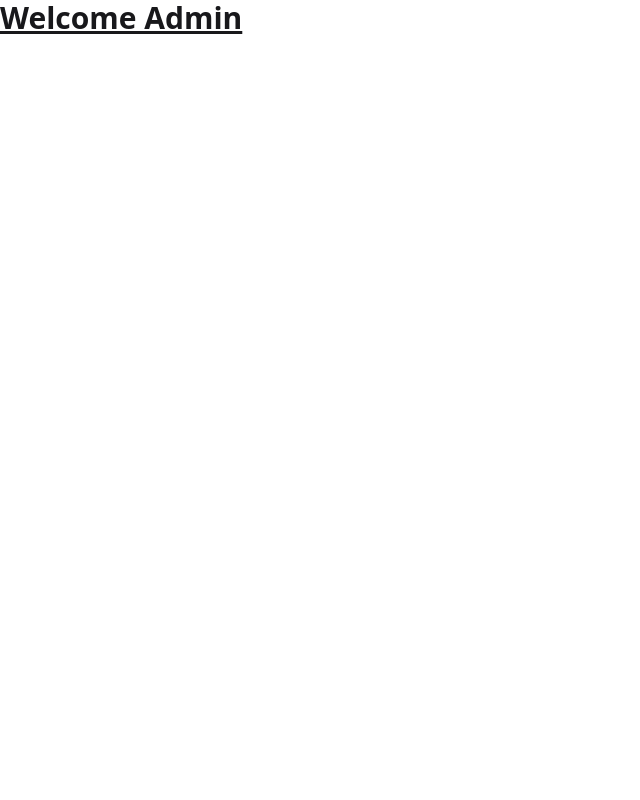
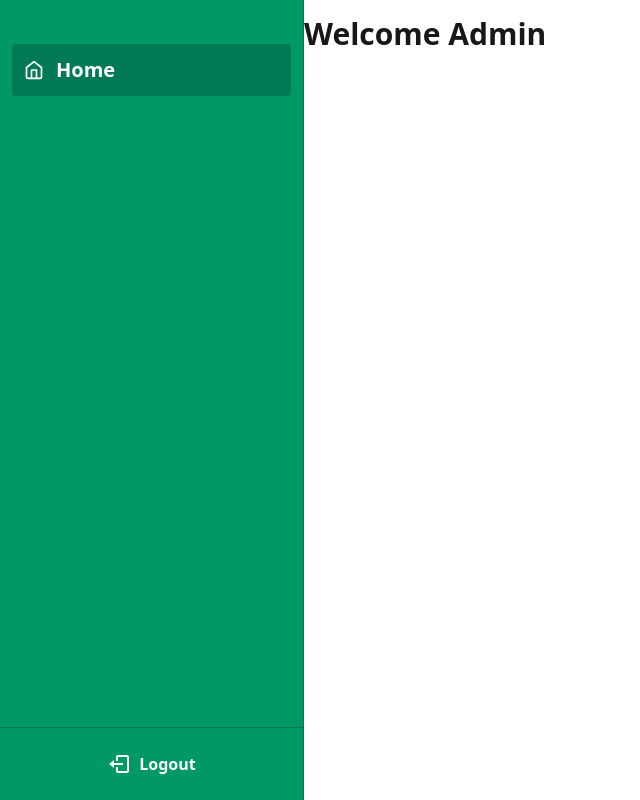
Before and after one commit to islamemon59/poki-admin-dashboard, a React (Vite) app: page / in a window 1280 px wide. Shown: the whole page, without its empty margins (0-640 px from the left). Built offline with nearby package versions, Linux system fonts and the light colour scheme.

Commit message:
dashboard sidebar added

```diff
--- /dev/null
+++ b/src/Components/DashboardNavLinks/DashboardNavLinks.jsx
@@ -0,0 +1,28 @@
+
+import { NavLink } from "react-router";
+import { FiHome } from "react-icons/fi";
+
+const DashboardNavLinks = () => {
+
+  const linkClasses = ({ isActive }) =>
+    `${
+      isActive ? "bg-emerald-700 dark:bg-emerald-800" : ""
+    } flex items-center gap-3 rounded p-3 text-white transition-colors
+    hover:bg-emerald-600 hover:text-black
+    dark:hover:bg-emerald-500 dark:hover:text-white`;
+
+  return (
+    <ul className="flex flex-1 flex-col gap-1 py-3">
+      <li className="px-3">
+        <NavLink to="/" className={linkClasses}>
+          <FiHome className="text-xl" />
+          <div className="flex w-full flex-1 flex-col items-start justify-center text-xl font-semibold gap-0 overflow-hidden truncate">
+            Home
+          </div>
+        </NavLink>
+      </li>
+    </ul>
+  );
+};
+
+export default DashboardNavLinks;
--- a/src/Dashboard/DashboardHome.jsx
+++ b/src/Dashboard/DashboardHome.jsx
@@ -1,11 +1,11 @@
-import React from "react";
+import React from 'react';
 
 const DashboardHome = () => {
   return (
     <div>
-      <h1 class="text-3xl font-bold underline">Welcome Admin</h1>
+      <h1 className='text-3xl font-extrabold'>Welcome Admin</h1>
     </div>
   );
 };
 
-export default DashboardHome;
+export default DashboardHome
--- a/src/Layout/DashboardLayout.jsx
+++ b/src/Layout/DashboardLayout.jsx
@@ -1,13 +1,121 @@
-import React from "react";
+import React, { useState } from "react";
 import { Outlet } from "react-router";
+import { BiLogOut } from "react-icons/bi";
+import { MdClose } from "react-icons/md";
+import DashboardNavLinks from "../Components/DashboardNavLinks/DashboardNavLinks";
 
 const DashboardLayout = () => {
+  const [isSideNavOpen, setIsSideNavOpen] = useState(false);
+
+  const handleLogOut = () => {};
+
   return (
-    <div>
-      <div>
+    <>
+      {/* Mobile trigger */}
+      <button
+        title="Side navigation"
+        type="button"
+        className={`fixed left-2 top-1 z-40 block h-10 w-10 rounded bg-white dark:bg-gray-800 opacity-100 lg:hidden ${
+          isSideNavOpen
+            ? "visible opacity-100 [&_span:nth-child(1)]:w-6 [&_span:nth-child(1)]:translate-y-0 [&_span:nth-child(1)]:rotate-45 [&_span:nth-child(3)]:w-0 [&_span:nth-child(2)]:-rotate-45 "
+            : ""
+        }`}
+        aria-haspopup="menu"
+        aria-label="Side navigation"
+        aria-expanded={isSideNavOpen ? "true" : "false"}
+        aria-controls="nav-menu-5"
+        onClick={() => setIsSideNavOpen(!isSideNavOpen)}
+      >
+        <div className="absolute top-1/2 left-1/2 w-6 -translate-x-1/2 -translate-y-1/2 transform">
+          <span
+            aria-hidden="true"
+            className="absolute block h-0.5 w-9/12 -translate-y-2 transform rounded-full bg-slate-700 dark:bg-slate-300 transition-all duration-300"
+          ></span>
+          <span
+            aria-hidden="true"
+            className="absolute block h-0.5 w-6 transform rounded-full bg-slate-900 dark:bg-slate-100 transition duration-300"
+          ></span>
+          <span
+            aria-hidden="true"
+            className="absolute block h-0.5 w-1/2 origin-top-left translate-y-2 transform rounded-full bg-slate-900 dark:bg-slate-100 transition-all duration-300"
+          ></span>
+        </div>
+      </button>
+
+      {/* Side Navigation */}
+      <aside
+        id="nav-menu-5"
+        aria-label="Side navigation"
+        className={`fixed top-0 bottom-0 left-0 z-40 flex w-76 pt-8 flex-col border-r border-emerald-700 dark:border-emerald-800 bg-emerald-600 dark:bg-emerald-900 transition-transform duration-300 ${
+          isSideNavOpen ? "translate-x-0" : "-translate-x-full lg:translate-x-0"
+        }`}
+      >
+        <button
+          onClick={() => setIsSideNavOpen(false)}
+          className="absolute top-3 right-3 text-white hover:text-black lg:hidden sm:block dark:hover:text-white cursor-pointer"
+          aria-label="Close side navigation"
+        >
+          <MdClose size={24} />
+        </button>
+        {/* <div className="flex flex-col items-center gap-4 border-b border-emerald-700 dark:border-emerald-800 p-6">
+          <div className="shrink-0">
+            <a
+              href="#"
+              className="relative flex h-12 w-12 items-center justify-center rounded-full text-white"
+            >
+              <img
+                src={user?.photoURL}
+                alt={user?.displayName}
+                title={user?.displayName}
+                width="48"
+                height="48"
+                className="max-w-full rounded-full"
+              />
+              <span className="absolute bottom-0 right-0 inline-flex items-center justify-center gap-1 rounded-full border-2 border-white bg-teal-500 p-1 text-sm text-white">
+                <span className="sr-only"> online </span>
+              </span>
+            </a>
+          </div>
+          <div className="flex min-h-[2rem] w-full min-w-0 flex-col items-start justify-center gap-0 text-center">
+            <h4 className="w-full truncate text-base text-white dark:text-emerald-200">
+              {user?.displayName}
+            </h4>
+            <p className="w-full truncate text-sm text-white dark:text-emerald-300">
+              {user?.email}
+            </p>
+          </div>
+        </div> */}
+        <nav
+          aria-label="side navigation"
+          className="flex-1 divide-y divide-emerald-700 dark:divide-emerald-800 overflow-auto"
+        >
+          <DashboardNavLinks />
+        </nav>
+
+        <footer className="border-t border-emerald-700 dark:border-emerald-800 p-3">
+          <button
+            onClick={handleLogOut}
+            className="flex w-full items-center justify-center gap-2 rounded p-3 font-bold text-white transition-colors hover:text-black dark:hover:text-emerald-300"
+          >
+            <BiLogOut size={24} />
+            Logout
+          </button>
+        </footer>
+      </aside>
+
+      {/* 🛠 Change: add lg:ml-72 to prevent content overlap on large screens */}
+      <div className="lg:pl-76 p-4 max-w-7xl mx-auto bg-white dark:bg-gray-900 min-h-screen">
         <Outlet />
       </div>
-    </div>
+
+      {/* Backdrop */}
+      <div
+        className={`fixed top-0 bottom-0 left-0 right-0 z-30 transition-colors sm:hidden ${
+          isSideNavOpen ? "block bg-slate-900/80 dark:bg-black/80" : "hidden"
+        }`}
+        onClick={() => setIsSideNavOpen(false)}
+      ></div>
+    </>
   );
 };
 
```
